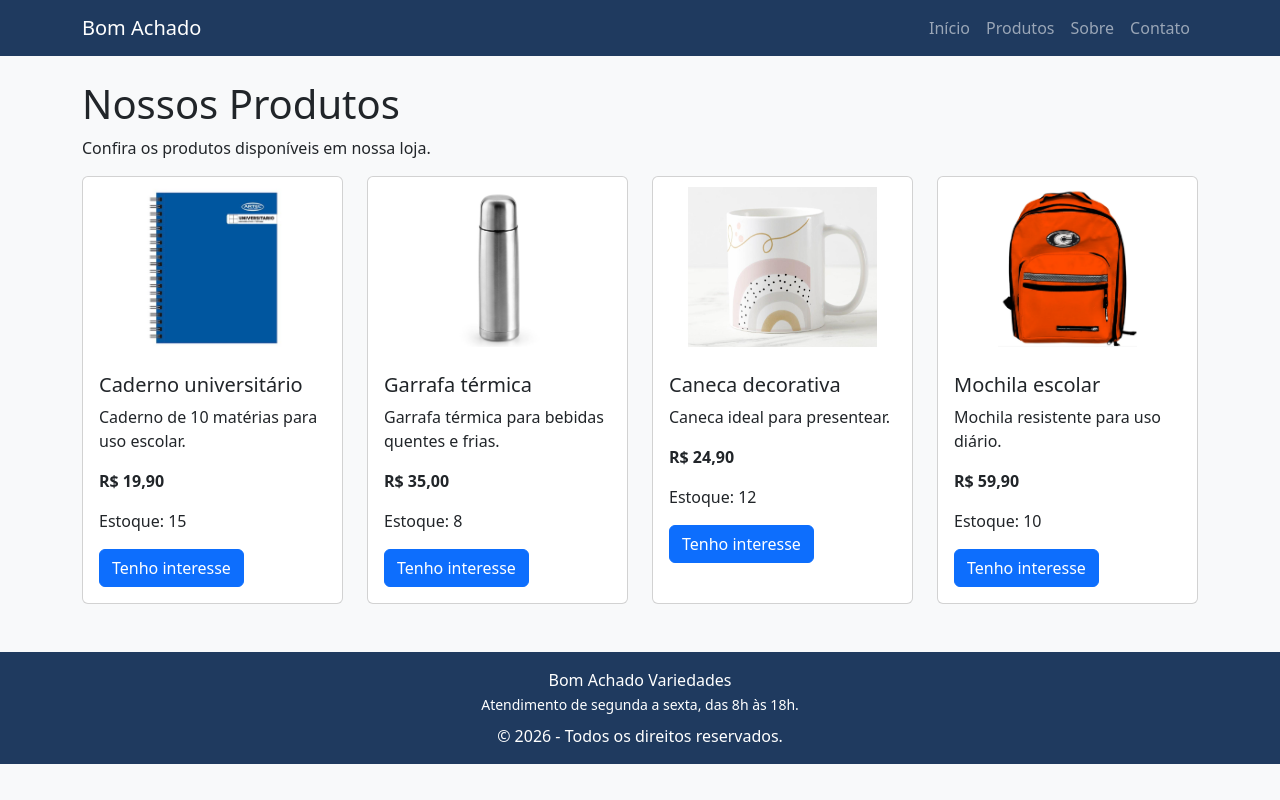
After one commit to Pedrocneto42/bomachado, a PHP site: page /produtos.php in a window 1280 px wide. The commit adds this page. Run offline with PHP 8.4, Linux system fonts and the light colour scheme.

Commit message:
Adiciona vitrine de produtos com PHP, JSON e Bootstrap

```diff
--- /dev/null
+++ b/css/estilo.css
@@ -0,0 +1,21 @@
+body {
+    background-color: #f8f9fa;
+}
+
+/* Menu de navegação */
+.navbar {
+    background-color: #1F3A5F !important;
+}
+
+/* Rodapé */
+footer {
+    background-color: #1F3A5F;
+    color: white;
+}
+
+/* Imagens dos produtos */
+.card-img-top {
+    height: 180px;
+    object-fit: contain;
+    padding: 10px;
+}
--- /dev/null
+++ b/dados/produtos.json
@@ -0,0 +1,38 @@
+[
+  {
+    "id": 1,
+    "nome": "Caderno universitário",
+    "categoria": "Papelaria",
+    "descricao": "Caderno de 10 matérias para uso escolar.",
+    "preco": 19.90,
+    "imagem": "img/caderno.png",
+    "estoque": 15
+  },
+  {
+    "id": 2,
+    "nome": "Garrafa térmica",
+    "categoria": "Utilidades",
+    "descricao": "Garrafa térmica para bebidas quentes e frias.",
+    "preco": 35.00,
+    "imagem": "img/garrafa.png",
+    "estoque": 8
+  },
+  {
+    "id": 3,
+    "nome": "Caneca decorativa",
+    "categoria": "Presentes",
+    "descricao": "Caneca ideal para presentear.",
+    "preco": 24.90,
+    "imagem": "img/caneca.png",
+    "estoque": 12
+  },
+  {
+    "id": 4,
+    "nome": "Mochila escolar",
+    "categoria": "Papelaria",
+    "descricao": "Mochila resistente para uso diário.",
+    "preco": 59.90,
+    "imagem": "img/mochila.png",
+    "estoque": 10
+  }
+]
--- /dev/null
+++ b/includes/menu.php
@@ -0,0 +1,57 @@
+
+<!DOCTYPE html>
+<html lang="pt-br">
+<head>
+    <meta charset="UTF-8">
+    <meta name="viewport" content="width=device-width, initial-scale=1">
+
+    <title><?php echo $titulo; ?></title>
+
+    <link href="https://cdn.jsdelivr.net/npm/bootstrap@5.3.3/dist/css/bootstrap.min.css" rel="stylesheet">
+
+    <link rel="stylesheet" href="css/estilo.css">
+</head>
+<body>
+
+<nav class="navbar navbar-expand-md navbar-dark bg-dark">
+    <div class="container">
+
+        <a class="navbar-brand" href="index.php">
+            Bom Achado
+        </a>
+
+        <button class="navbar-toggler" type="button"
+            data-bs-toggle="collapse"
+            data-bs-target="#menuPrincipal"
+            aria-controls="menuPrincipal"
+            aria-expanded="false"
+            aria-label="Abrir menu">
+
+            <span class="navbar-toggler-icon"></span>
+        </button>
+
+        <div class="collapse navbar-collapse" id="menuPrincipal">
+
+            <ul class="navbar-nav ms-auto">
+
+                <li class="nav-item">
+                    <a class="nav-link" href="index.php">Início</a>
+                </li>
+
+                <li class="nav-item">
+                    <a class="nav-link" href="produtos.php">Produtos</a>
+                </li>
+
+                <li class="nav-item">
+                    <a class="nav-link" href="sobre.php">Sobre</a>
+                </li>
+
+                <li class="nav-item">
+                    <a class="nav-link" href="contato.php">Contato</a>
+                </li>
+
+            </ul>
+
+        </div>
+    </div>
+</nav>
--- /dev/null
+++ b/includes/rodape.php
@@ -0,0 +1,21 @@
+
+<footer class="text-center py-3 mt-4">
+    <div class="container">
+        <p class="mb-0">
+            Bom Achado Variedades
+        </p>
+
+        <small>
+            Atendimento de segunda a sexta, das 8h às 18h.
+        </small>
+
+        <p class="mb-0 mt-2">
+            &copy; 2026 - Todos os direitos reservados.
+        </p>
+    </div>
+</footer>
+
+<script src="https://cdn.jsdelivr.net/npm/bootstrap@5.3.3/dist/js/bootstrap.bundle.min.js"></script>
+
+</body>
+</html>
--- /dev/null
+++ b/produtos.php
@@ -0,0 +1,63 @@
+<?php
+$titulo = "Produtos - Bom Achado Variedades";
+
+$arquivo = file_get_contents('dados/produtos.json');
+$produtos = json_decode($arquivo, true);
+
+include 'includes/menu.php';
+?>
+
+<main class="container mt-4">
+
+    <h1>Nossos Produtos</h1>
+    <p>Confira os produtos disponíveis em nossa loja.</p>
+
+    <div class="row justify-content-center">
+
+        <?php foreach ($produtos as $produto) { ?>
+
+            <div class="col-md-4 col-lg-3 mb-4">
+
+                <div class="card h-100">
+
+                    <img
+                        src="<?php echo htmlspecialchars($produto['imagem']); ?>"
+                        class="card-img-top"
+                        alt="<?php echo htmlspecialchars($produto['nome']); ?>"
+                    >
+
+                    <div class="card-body">
+
+                        <h5 class="card-title">
+                            <?php echo htmlspecialchars($produto['nome']); ?>
+                        </h5>
+
+                        <p class="card-text">
+                            <?php echo htmlspecialchars($produto['descricao']); ?>
+                        </p>
+
+                        <p>
+                            <strong>R$ <?php echo number_format($produto['preco'], 2, ',', '.'); ?></strong>
+                        </p>
+
+                        <p>
+                            Estoque: <?php echo (int) $produto['estoque']; ?>
+                        </p>
+
+                        <a href="#" class="btn btn-primary mt-auto">
+                            Tenho interesse
+                        </a>
+
+                    </div>
+
+                </div>
+
+            </div>
+
+        <?php } ?>
+
+    </div>
+
+</main>
+
+<?php include 'includes/rodape.php'; ?>
```
Also changed, not shown: index.php (+12 -9 lines), img/caderno.png (added), img/caneca.png (added), img/garrafa.png (added), img/mochila.png (added).
